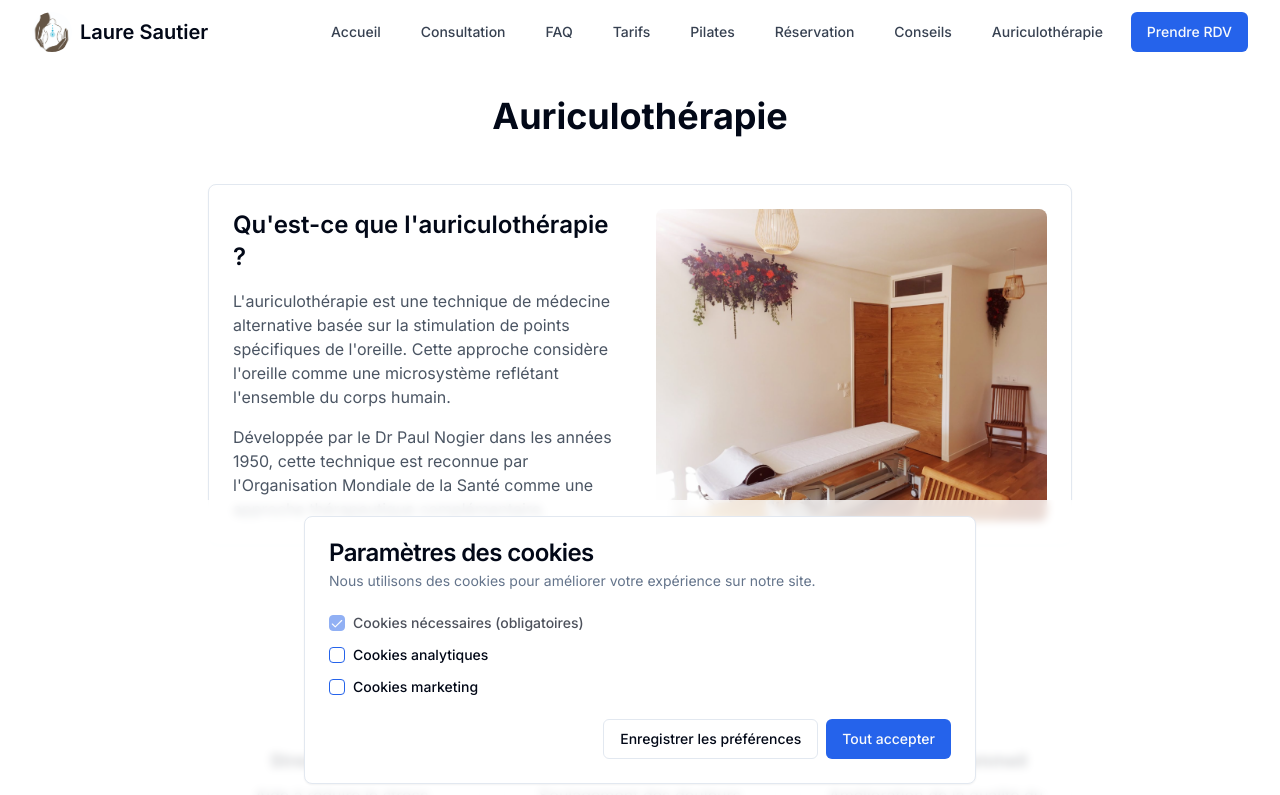
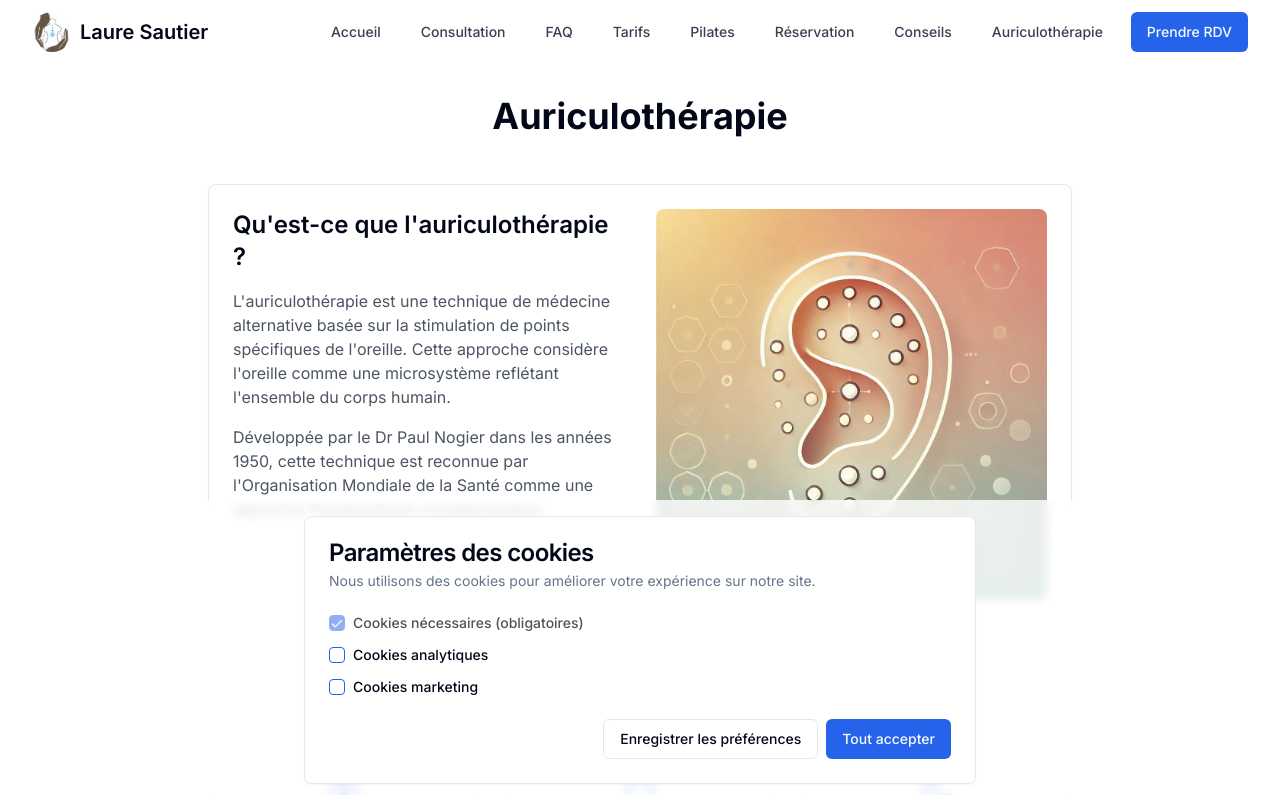
Before and after one commit to jonathanbensadoun/Laure_S_web_pages, a Next.js app: page /auriculotherapie in a window 1280 px wide. Shown: the top 795 px of the page. Built offline with nearby package versions, Linux system fonts and the light colour scheme.

Commit message:
update image auriculotéraphie

```diff
--- a/components/auriculotherapie/intro-section.tsx
+++ b/components/auriculotherapie/intro-section.tsx
@@ -39,9 +39,10 @@ export function IntroSection() {
           </div>
           <div className="relative h-[200px] md:h-full min-h-[200px]">
             <Image
-              src="/cabinet.png"
+              src="/auriculothérapie.png"
               alt="Auriculothérapie"
-              fill
+              width={1024}
+              height={1024}
               className="object-cover rounded-lg"
             />
           </div>
```
Also changed, not shown: public/auriculothérapie.png (added).
